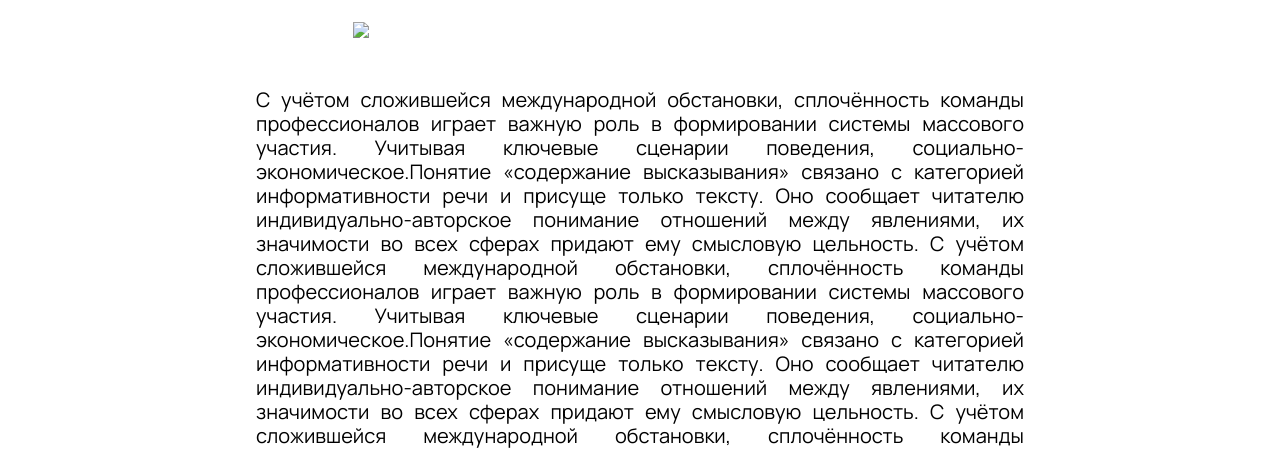
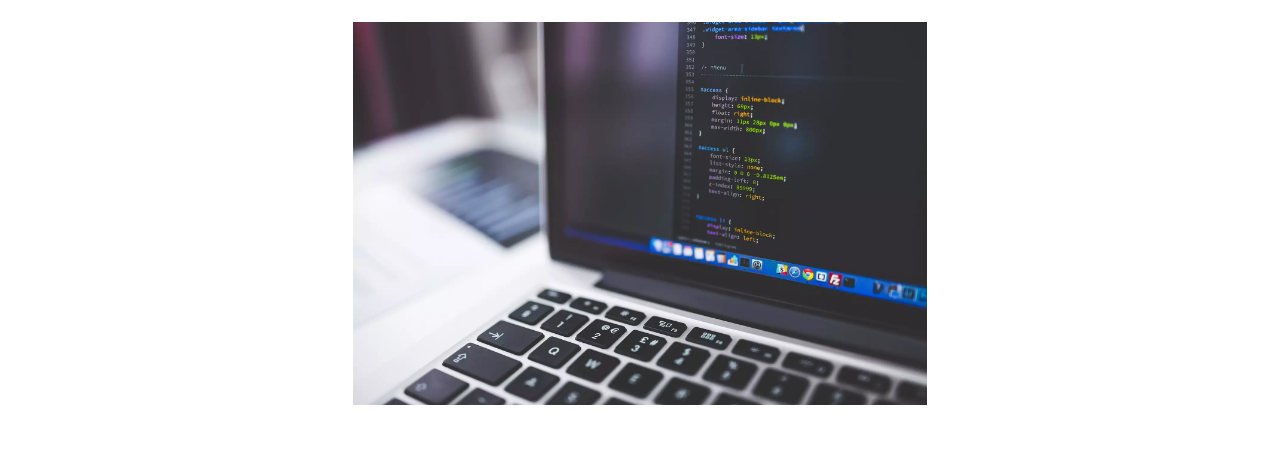
Before and after one commit to Graffskii/semenov-personal-page, a plain HTML site: page tek/read-article.html in a window 1280 px wide. Shown: the part 276-727 px from the top of the page. Drawn offline with Linux system fonts and the light colour scheme; a web font is replaced by a local one.

Commit message:
Update read-article.html

```diff
--- a/tek/read-article.html
+++ b/tek/read-article.html
@@ -27,7 +27,7 @@
 	</div>
     <article class="artcl-block">
         <div class="artcl-block-image">
-            <img src="123.png" />
+            <img src="picture/123.png" />
         </div>
 
 
```
